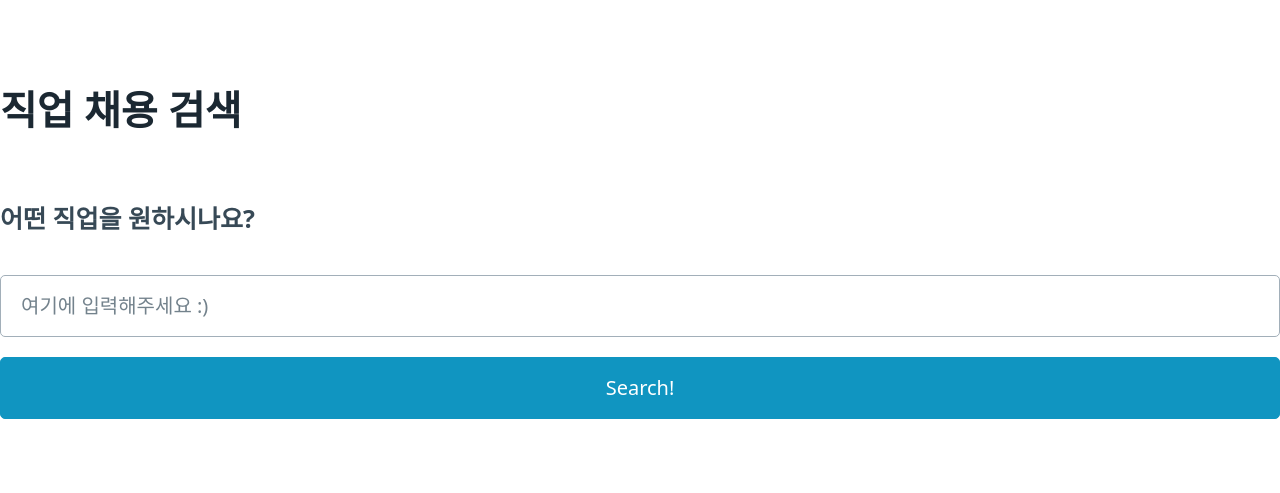
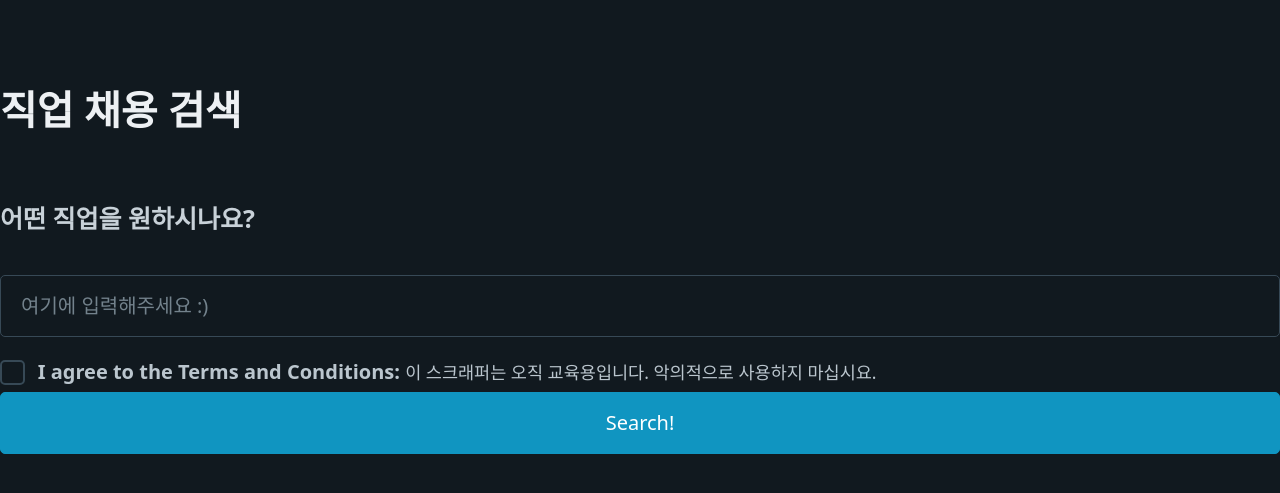
Before and after one commit to jaeiko/web-scraper-project, a Flask app: page / in a window 1280 px wide. Shown: the top 493 px of the page. Run offline with Flask 3, Linux system fonts and the light colour scheme.

Commit message:
추가&수정 : 홈페이지 디자인 수정, 동의란 추가, file.py에서 note항목 추가

```diff
--- a/file.py
+++ b/file.py
@@ -9,7 +9,7 @@ def save_to_file(file_name, jobs):
     # 파일에 position, company, location, link 열로 해서 데이터 저장한다.
     for job in jobs:
         file.write(
-            f"{job['position']}, {job['company']}, {job['location']}, {job['link']}\n"
+            f"{job['title']}, {job['company']}, {job['location']}, {job['link']}, {job['note']}\n"
         )
 
     file.close()
--- a/main.py
+++ b/main.py
@@ -34,7 +34,7 @@ def search():
         jobs = wwr + remote + saramin
         db[keyword] = jobs
         # 검색 결과를 템플릿으로 렌더링하여 사용자에게 표시합니다.
-    return render_template("search.html", keyword=keyword, jobs=jobs)
+    return render_template("search.html", keyword=keyword, wwr=wwr, remote=remote, saramin=saramin, jobs=jobs)
 
 
 @app.route("/export")   # 파일 추출 페이지 라우터
--- a/templates/home.html
+++ b/templates/home.html
@@ -1,5 +1,5 @@
 <!DOCTYPE html>
-<html lang="ko">
+<html lang="en" data-theme="dark">
 <head>
     <meta charset="UTF-8">
     <meta name="viewport" content="width=device-width, initial-scale=1.0">
@@ -15,6 +15,13 @@
         <h4>어떤 직업을 원하시나요?</h4>
         <form action="/search">
         <input type="text" name="keyword" placeholder="여기에 입력해주세요 :)" />
+        <label for="terms">
+          <input required type="checkbox" id="terms" name="terms" />
+          <strong>I agree to the Terms and Conditions:</strong>
+          <small>
+            이 스크래퍼는 오직 교육용입니다. 악의적으로 사용하지 마십시요.
+          </small>
+        </label>
         <button>Search!</button>
     </main>
     </form>
```
